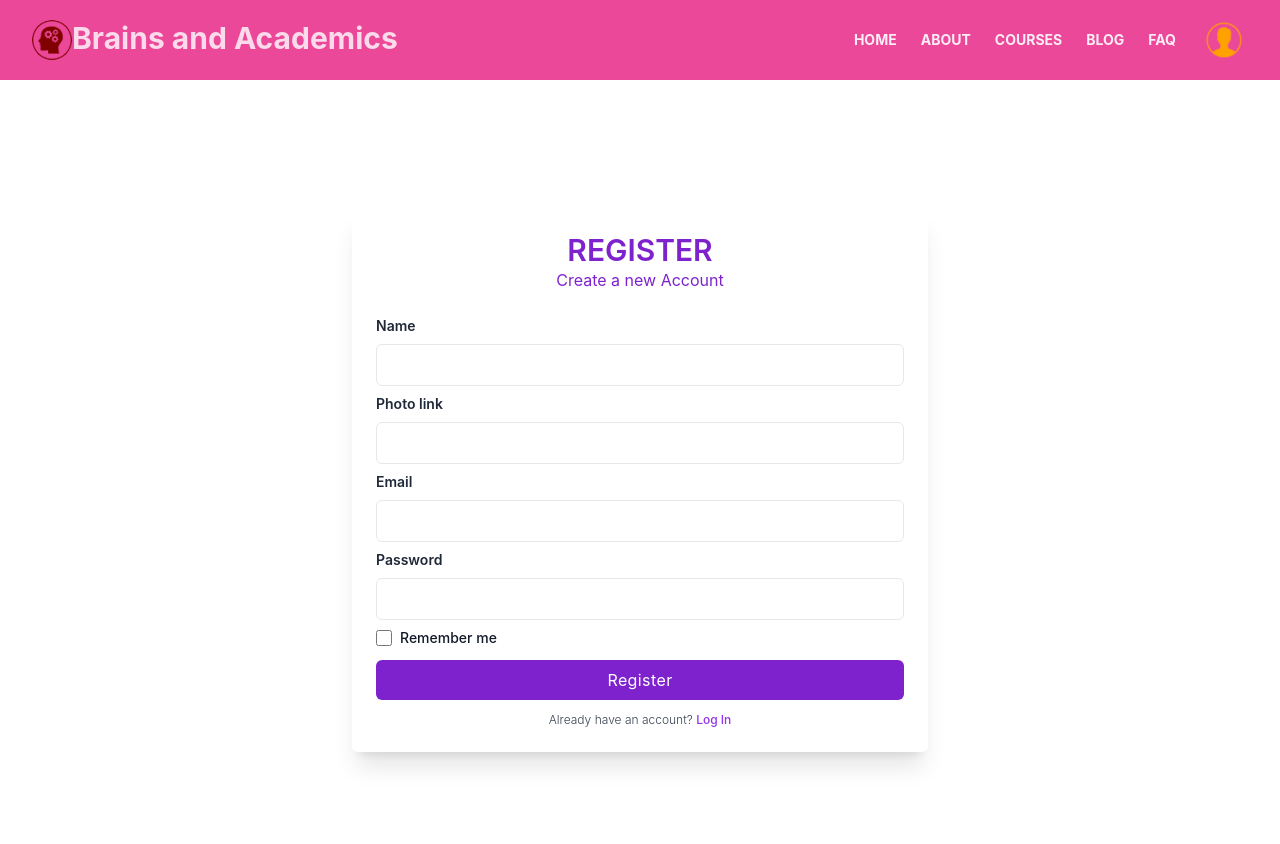
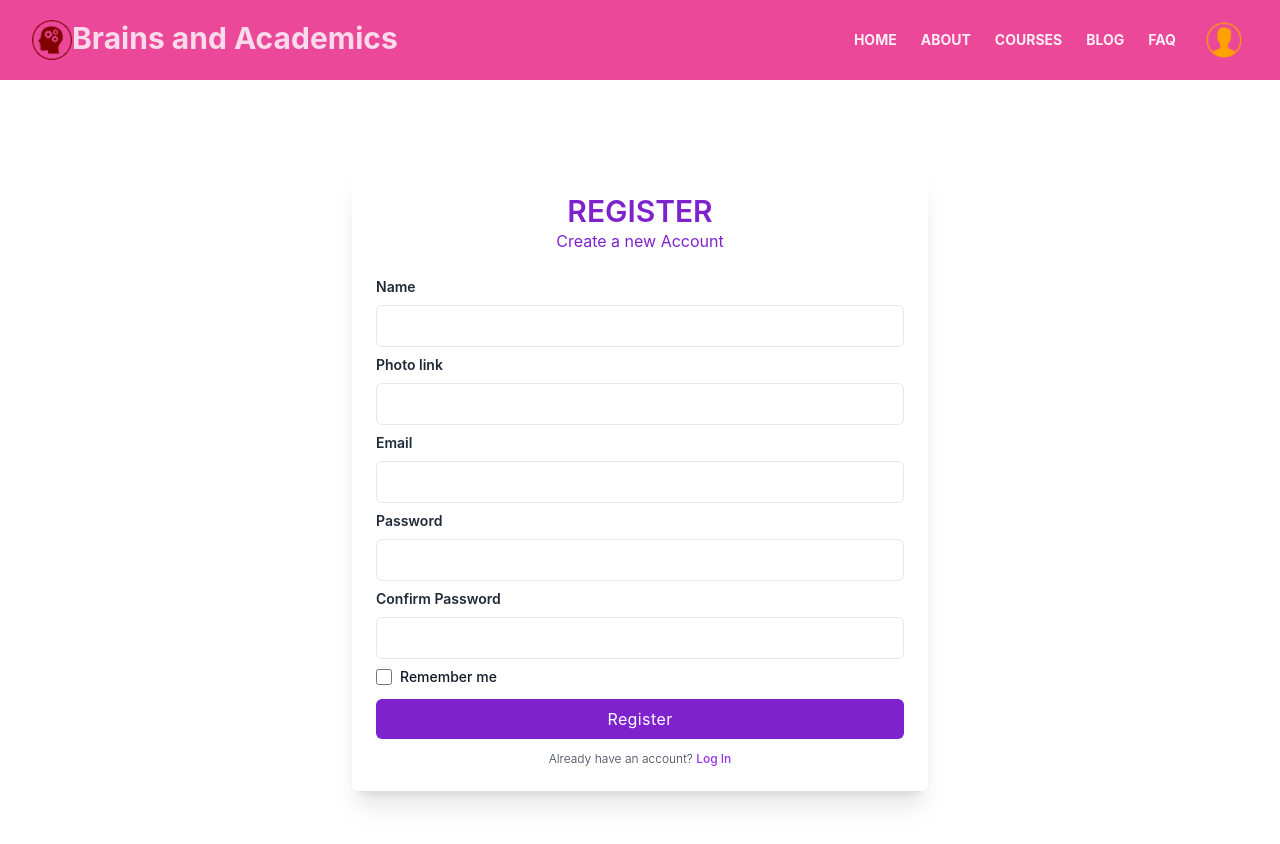
Before and after one commit to fulbabucse/brain-academics, a React (Create React App) app: page /register in a window 1280 px wide. Shown: the top 844 px of the page. Built offline with nearby package versions, Linux system fonts and the light colour scheme; no server answers.

Commit message:
react-to-pdf add

```diff
--- a/package.json
+++ b/package.json
@@ -18,6 +18,7 @@
     "react-icons": "^4.6.0",
     "react-router-dom": "^6.4.2",
     "react-scripts": "5.0.1",
+    "react-to-pdf": "^0.0.14",
     "swiper": "^8.4.4",
     "web-vitals": "^2.1.4"
   },
--- a/src/contexts/UserProvider.jsx
+++ b/src/contexts/UserProvider.jsx
@@ -82,6 +82,7 @@ const UserProvider = ({ children }) => {
   const userInfo = {
     user,
     loading,
+    auth,
     createUser,
     signInUser,
     signOutUser,
--- a/src/pages/UserActivities/Login/Login.jsx
+++ b/src/pages/UserActivities/Login/Login.jsx
@@ -14,6 +14,7 @@ const Login = () => {
   const location = useLocation();
   const from = location.state?.from?.pathname || "/";
   const handleUserSignIn = (e) => {
+    setError("");
     e.preventDefault();
     const form = e.target;
     const email = form.email.value;
--- a/src/pages/UserActivities/Profile/Profile.jsx
+++ b/src/pages/UserActivities/Profile/Profile.jsx
@@ -290,7 +290,7 @@ const Profile = () => {
                   <div className="">
                     <button
                       onClick={handleDeleteUser}
-                      className="w-full px-4 py-2 tracking-wide text-white transition-colors duration-200 transform bg-purple-700 rounded-md hover:bg-purple-600 focus:outline-none focus:bg-purple-600"
+                      className="px-4 py-2 tracking-wide text-white transition-colors duration-200 transform bg-red-700 rounded-md hover:bg-red-600 focus:outline-none focus:bg-red-600"
                     >
                       Delete Account
                     </button>
--- a/src/pages/UserActivities/Register/Register.jsx
+++ b/src/pages/UserActivities/Register/Register.jsx
@@ -8,12 +8,19 @@ const Register = () => {
   const { createUser } = useContext(AuthContext);
   const [error, setError] = useState("");
   const handleUserRegister = (e) => {
+    setError("");
     e.preventDefault();
     const form = e.target;
     const name = form.name.value;
     const photoLink = form.photoUrl.value;
     const email = form.email.value;
     const password = form.password.value;
+    const confirm = form.confirm.value;
+
+    if (password !== confirm) {
+      setError("Password did not match");
+      return;
+    }
 
     createUser(email, password)
       .then((res) => {
@@ -93,6 +100,21 @@ const Register = () => {
             />
           </div>
 
+          <div className="mb-2">
+            <label
+              htmlFor="password"
+              className="block text-sm font-semibold text-gray-800"
+            >
+              Confirm Password
+            </label>
+            <input
+              type="password"
+              name="confirm"
+              className="block w-full px-4 py-2 mt-2 text-purple-700 bg-white border rounded-md focus:border-purple-400 focus:ring-purple-300 focus:outline-none focus:ring focus:ring-opacity-40"
+              required
+            />
+          </div>
+
           <div className="flex items-start mb-3">
             <div className="flex items-center h-5">
               <input
--- a/src/pages/sharedPages/CourseDetails/CourseDetails.jsx
+++ b/src/pages/sharedPages/CourseDetails/CourseDetails.jsx
@@ -1,7 +1,16 @@
-import React from "react";
+import React, { createRef } from "react";
 import { Link, useLoaderData } from "react-router-dom";
 import "../../../assets/style.css";
-import { FaStar, FaInfoCircle, FaBookReader, FaCheck } from "react-icons/fa";
+import Pdf from "react-to-pdf";
+import {
+  FaStar,
+  FaInfoCircle,
+  FaBookReader,
+  FaCheck,
+  FaDownload,
+} from "react-icons/fa";
+
+const ref = createRef();
 
 const CourseDetails = () => {
   const courseDetailsData = useLoaderData()[0];
@@ -21,11 +30,23 @@ const CourseDetails = () => {
   } = courseDetailsData;
   console.log(course_overview);
   return (
-    <div className="course-details-container px-2 lg:px-20 my-4">
+    <div className="course-details-container px-2 lg:px-20 my-4" ref={ref}>
       <div className="text-slate-600">
-        <h2 className="text-2xl text-center lg:text-start lg:text-4xl font-bold mb-3">
-          {title}
-        </h2>
+        <div className="flex justify-between">
+          <h2 className="text-2xl text-center lg:text-start lg:text-4xl font-bold mb-3">
+            {title}
+          </h2>
+          <Pdf targetRef={ref} filename="details.pdf">
+            {({ toPdf }) => (
+              <button
+                onClick={toPdf}
+                className="btn btn-sm btn-outline btn-primary rounded-sm"
+              >
+                <FaDownload className="mx-1"></FaDownload> Download
+              </button>
+            )}
+          </Pdf>
+        </div>
         <div className="flex gap-2">
           <img
             className="w-12 h-12 rounded-full"
--- a/src/routes/router.js
+++ b/src/routes/router.js
@@ -1,4 +1,3 @@
-import { async } from "@firebase/util";
 import { createBrowserRouter } from "react-router-dom";
 import Root from "../layouts/Root";
 import About from "../pages/About/About";
```
Also changed, not shown: 1 other file (tests, documents, lock files or other folders).
